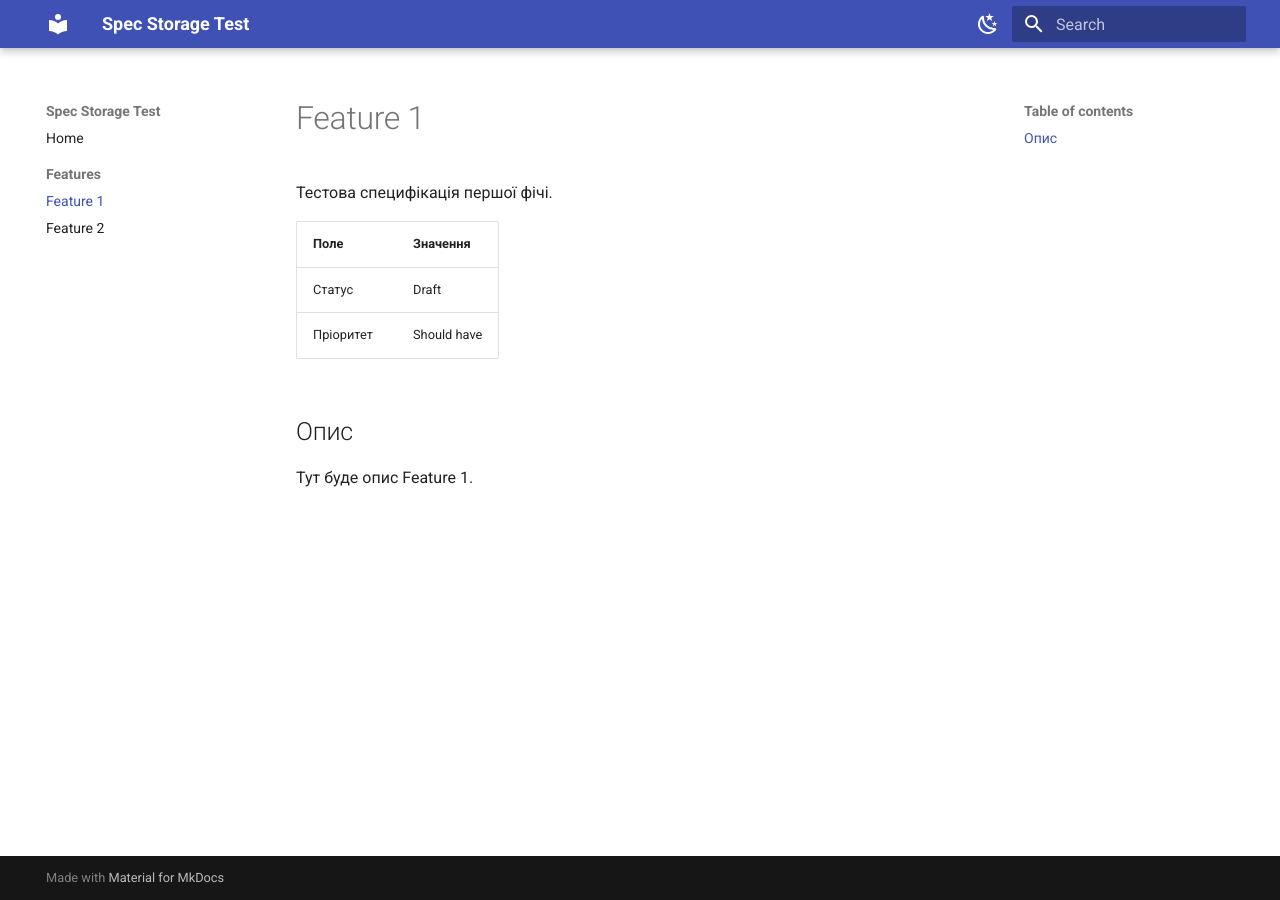
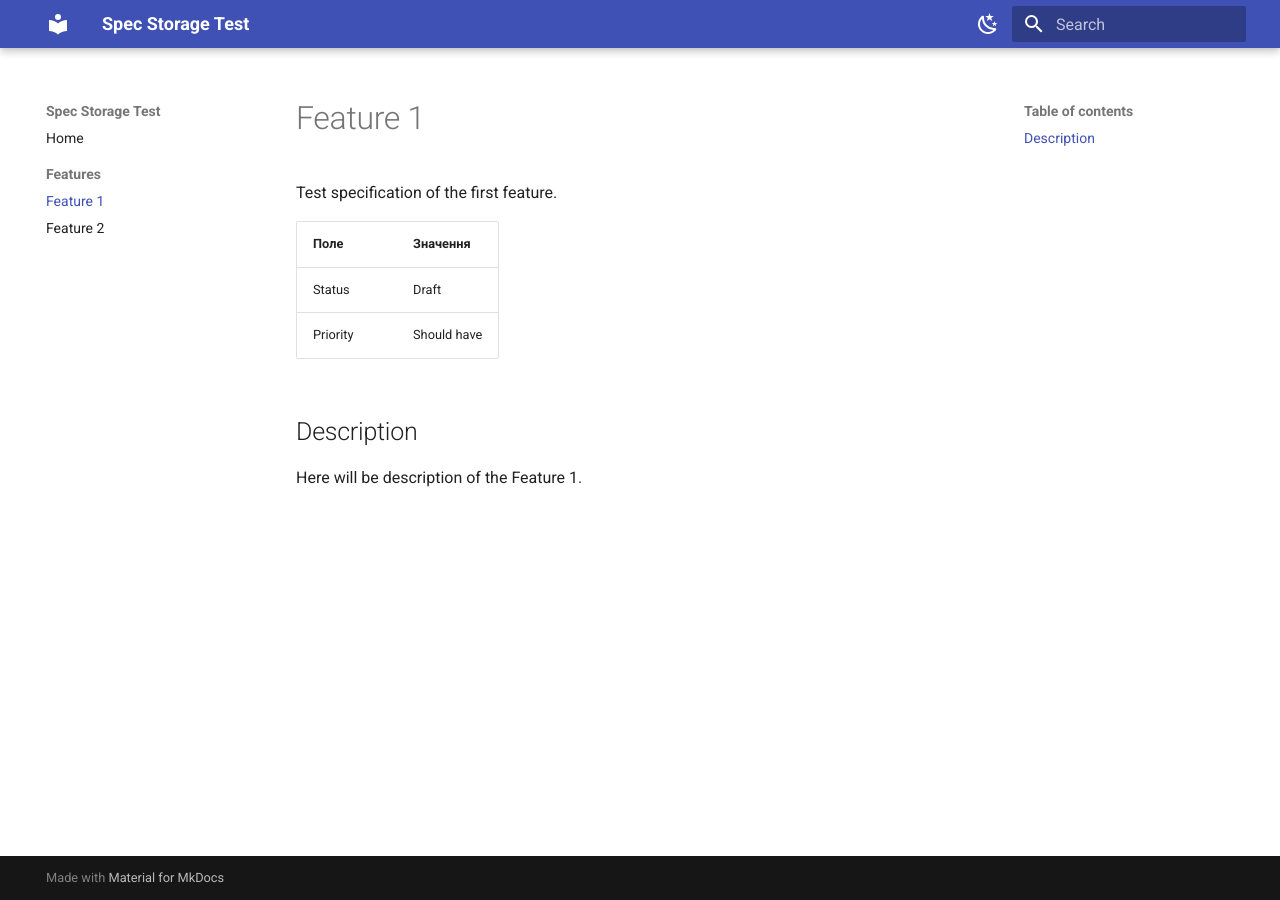
Before and after one commit to yevhenshvets-ops/test, an MkDocs documentation site: the page built from docs/features/feature-1.md, in a window 1280 px wide. Built offline with MkDocs 1.6.1 and Material for MkDocs 9.7.7, drawn with Linux system fonts in a browser that asks for light colours.

Commit message:
Update feature-1.md

```diff
--- a/docs/features/feature-1.md
+++ b/docs/features/feature-1.md
@@ -1,11 +1,11 @@
 # Feature 1
 
-Тестова специфікація першої фічі.
+Test specification of the first feature.
 
 | Поле | Значення |
 |---|---|
-| Статус | Draft |
-| Пріоритет | Should have |
+| Status | Draft |
+| Priority | Should have |
 
-## Опис
-Тут буде опис Feature 1.
+## Description
+Here will be description of the Feature 1.
```
